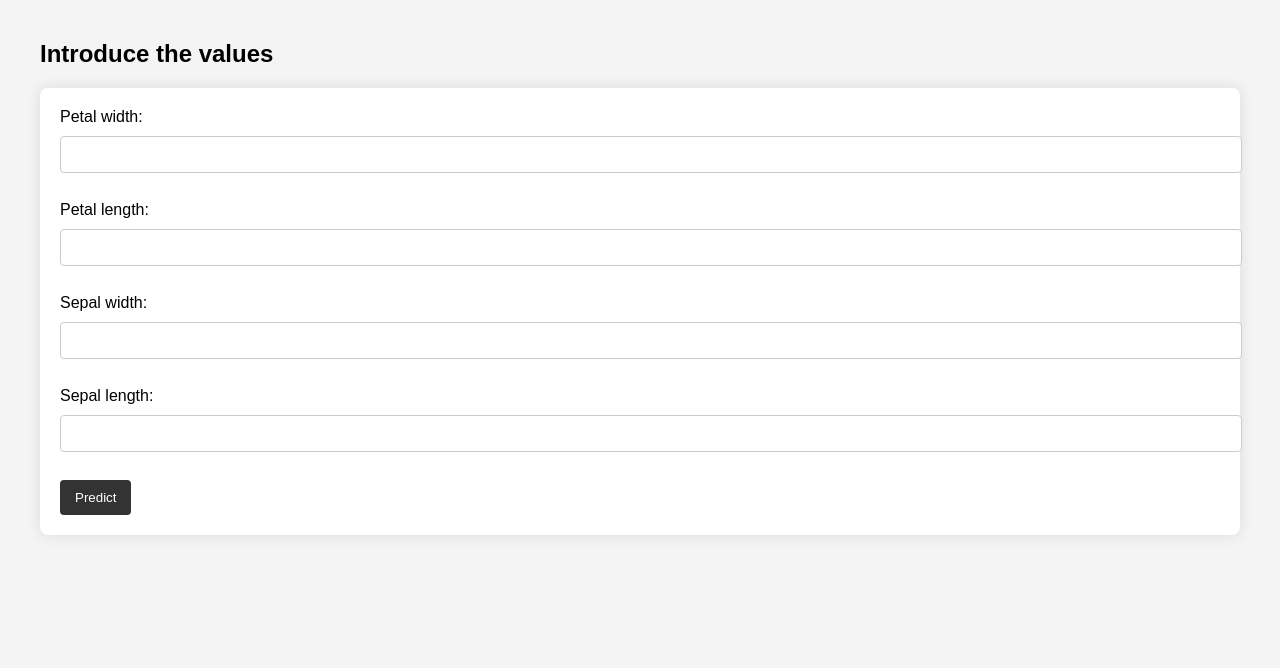
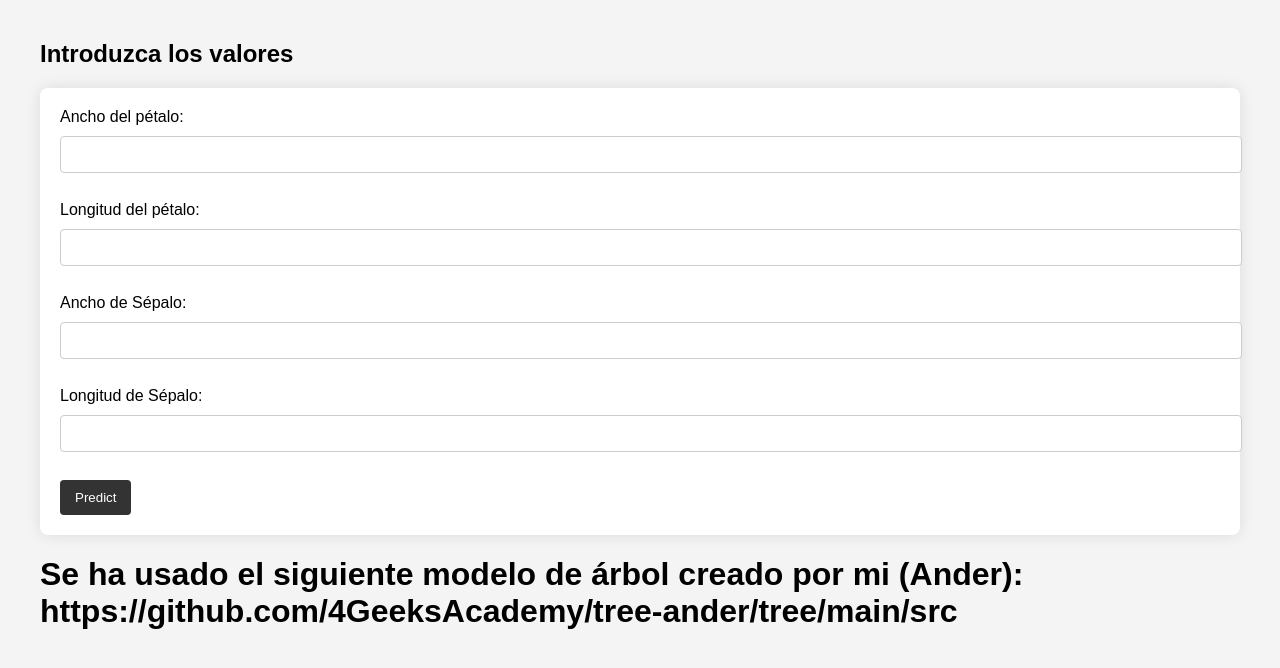
Before and after one commit to AnderTxuCode/machine-learning-render, a Flask app: page / in a window 1280 px wide. Shown: the top 668 px of the page. Run offline with Flask 3, Linux system fonts and the light colour scheme; parts of the project's set-up code (start-up, migrations or seed data) failed here and were passed over.

Commit message:
terminadisimo

```diff
--- a/templates/index.html
+++ b/templates/index.html
@@ -41,18 +41,19 @@
     </style>
 </head>
 <body>
-    <h2>Introduce the values</h2>
+    <h2>Introduzca los valores</h2>
 
     <form action="/" method="post">
-        Petal width: <input type="number" step="any" name="val1" required><br><br>
-        Petal length: <input type="number" step="any" name="val2" required><br><br>
-        Sepal width: <input type="number" step="any" name="val3" required><br><br>
-        Sepal length: <input type="number" step="any" name="val4" required><br><br>
+        Ancho del pétalo: <input type="number" step="any" name="val1" required><br><br>
+        Longitud del pétalo: <input type="number" step="any" name="val2" required><br><br>
+        Ancho de Sépalo: <input type="number" step="any" name="val3" required><br><br>
+        Longitud de Sépalo: <input type="number" step="any" name="val4" required><br><br>
         <input type="submit" value="Predict">
     </form>
 
     {% if prediction != None %}
-        <h3>Prediction: {{ prediction }}</h3>
+        <h3>La predicción: {{ prediction }}</h3>
     {% endif %}
+    <h1>Se ha usado el siguiente modelo de árbol creado por mi (Ander): https://github.com/4GeeksAcademy/tree-ander/tree/main/src</h1>
 </body>
 </html>
```
